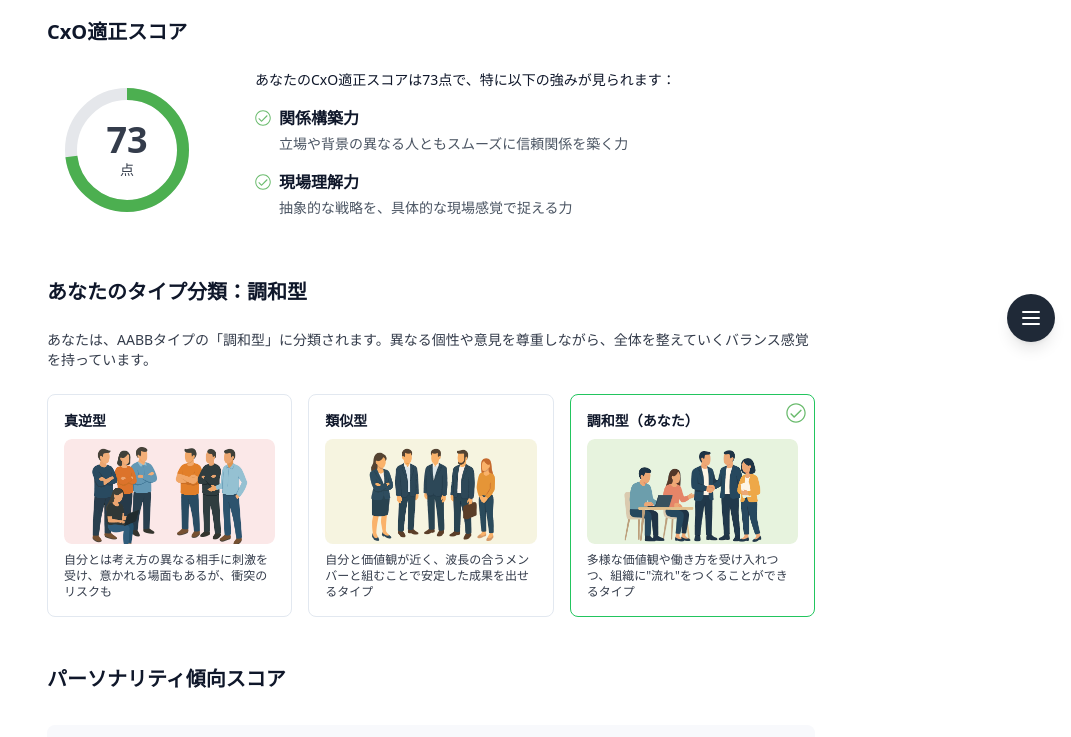
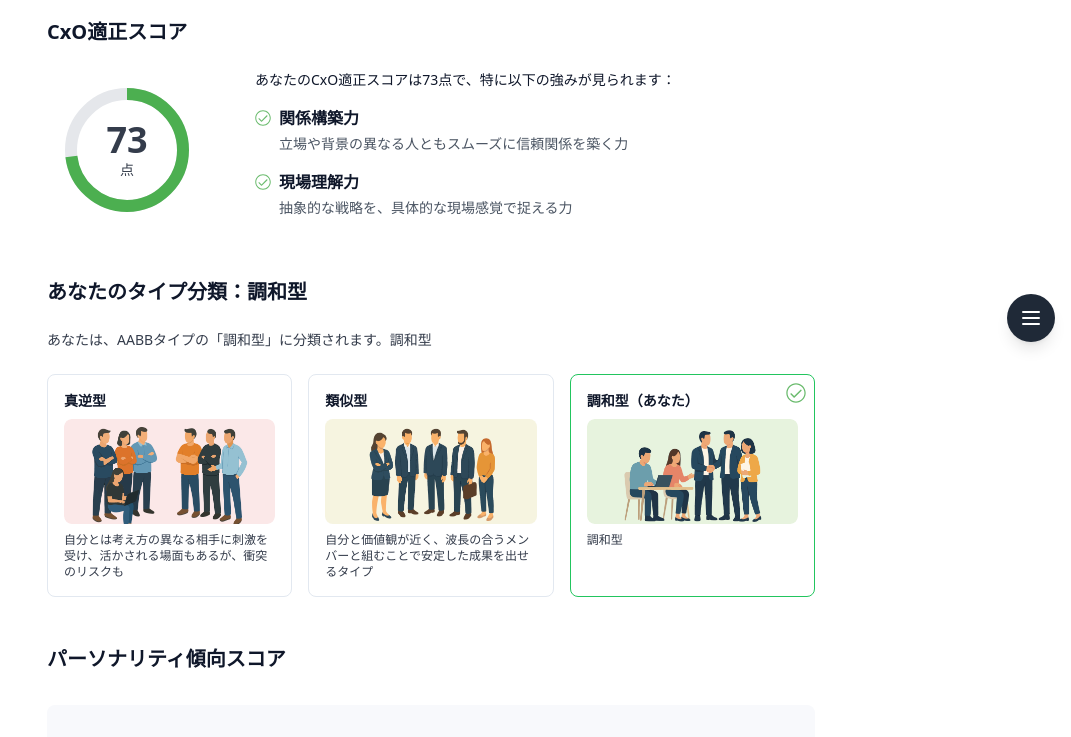
Before and after one commit to ShunTanaka-ui/CxO, a React (Vite) app: page /result in a window 1280 px wide. Shown: the part 442-1179 px from the top of the page, without its empty margins (209-1280 px from the left). Built offline with nearby package versions, Linux system fonts and the light colour scheme.

Commit message:
タイプ分類の説明をCSVから読み込むよう修正

```diff
--- a/src/screens/ResultPage/components/TypeClassification.tsx
+++ b/src/screens/ResultPage/components/TypeClassification.tsx
@@ -2,9 +2,17 @@ import React from "react";
 
 interface TypeClassificationProps {
   classificationType: '類似型' | '調和型' | '真逆型';
+  classificationSummary?: string;  // CSVから読み込んだ説明文
 }
 
-export const TypeClassification = ({ classificationType }: TypeClassificationProps): JSX.Element => {
+export const TypeClassification = ({ classificationType, classificationSummary }: TypeClassificationProps): JSX.Element => {
+  // デフォルトの説明文（CSVから読み込めなかった場合のフォールバック）
+  const defaultDescriptions = {
+    '真逆型': '自分とは考え方の異なる相手に刺激を受け、活かされる場面もあるが、衝突のリスクも',
+    '類似型': '自分と価値観が近く、波長の合うメンバーと組むことで安定した成果を出せるタイプ',
+    '調和型': '多様な価値観や働き方を受け入れつつ、組織に"流れ"をつくることができるタイプ'
+  };
+
   return (
     <div className="grid grid-cols-1 md:grid-cols-3 gap-4">
       <div className={`rounded-lg p-4 border relative ${classificationType === '真逆型' ? 'border-green-500' : ''}`}>
@@ -18,7 +26,9 @@ export const TypeClassification = ({ classificationType }: TypeClassificationPro
         </h4>
         <img src="/magyaku.png" alt="真逆型" className="w-full rounded-lg mb-2" />
         <p className="text-xs text-[#343C4B]">
-          自分とは考え方の異なる相手に刺激を受け、意かれる場面もあるが、衝突のリスクも
+          {classificationType === '真逆型' && classificationSummary
+            ? classificationSummary
+            : defaultDescriptions['真逆型']}
         </p>
       </div>
       <div className={`rounded-lg p-4 border relative ${classificationType === '類似型' ? 'border-green-500' : ''}`}>
@@ -32,7 +42,9 @@ export const TypeClassification = ({ classificationType }: TypeClassificationPro
         </h4>
         <img src="/ruiji.png" alt="類似型" className="w-full rounded-lg mb-2" />
         <p className="text-xs text-[#343C4B]">
-          自分と価値観が近く、波長の合うメンバーと組むことで安定した成果を出せるタイプ
+          {classificationType === '類似型' && classificationSummary
+            ? classificationSummary
+            : defaultDescriptions['類似型']}
         </p>
       </div>
       <div className={`rounded-lg p-4 border relative ${classificationType === '調和型' ? 'border-green-500' : ''}`}>
@@ -46,7 +58,9 @@ export const TypeClassification = ({ classificationType }: TypeClassificationPro
         </h4>
         <img src="/chowa.png" alt="調和型" className="w-full rounded-lg mb-2" />
         <p className="text-xs text-[#343C4B]">
-          多様な価値観や働き方を受け入れつつ、組織に"流れ"をつくることができるタイプ
+          {classificationType === '調和型' && classificationSummary
+            ? classificationSummary
+            : defaultDescriptions['調和型']}
         </p>
       </div>
     </div>
--- a/src/screens/ResultPage/index.tsx
+++ b/src/screens/ResultPage/index.tsx
@@ -606,11 +606,15 @@ export const ResultPage = (): JSX.Element => {
             <h3 className="text-lg md:text-xl font-bold mb-4 md:mb-6">あなたのタイプ分類：{typeResult.classificationType}</h3>
             <p className="text-sm text-[#343C4B] mb-4 md:mb-6">
               あなたは、{typeResult.typePattern}タイプの「{typeResult.classificationType}」に分類されます。
-              {typeResult.classificationType === '類似型' && '4つの軸において類似した特性を持ち、一貫した方向性で物事を捉えます。'}
-              {typeResult.classificationType === '調和型' && '異なる個性や意見を尊重しながら、全体を整えていくバランス感覚を持っています。'}
-              {typeResult.classificationType === '真逆型' && '対照的な特性をもつ人や考え方を理解し、多様な視点から物事を捉えます。'}
+              {resultTextsMap[typeResult.typePattern]?.classificationSummary ||
+                (typeResult.classificationType === '類似型' ? '4つの軸において類似した特性を持ち、一貫した方向性で物事を捉えます。' :
+                 typeResult.classificationType === '調和型' ? '異なる個性や意見を尊重しながら、全体を整えていくバランス感覚を持っています。' :
+                 '対照的な特性をもつ人や考え方を理解し、多様な視点から物事を捉えます。')}
             </p>
-            <TypeClassification classificationType={typeResult.classificationType} />
+            <TypeClassification
+              classificationType={typeResult.classificationType}
+              classificationSummary={resultTextsMap[typeResult.typePattern]?.classificationSummary}
+            />
           </div>
 
           <div className="w-full mb-8 md:mb-12">
```
